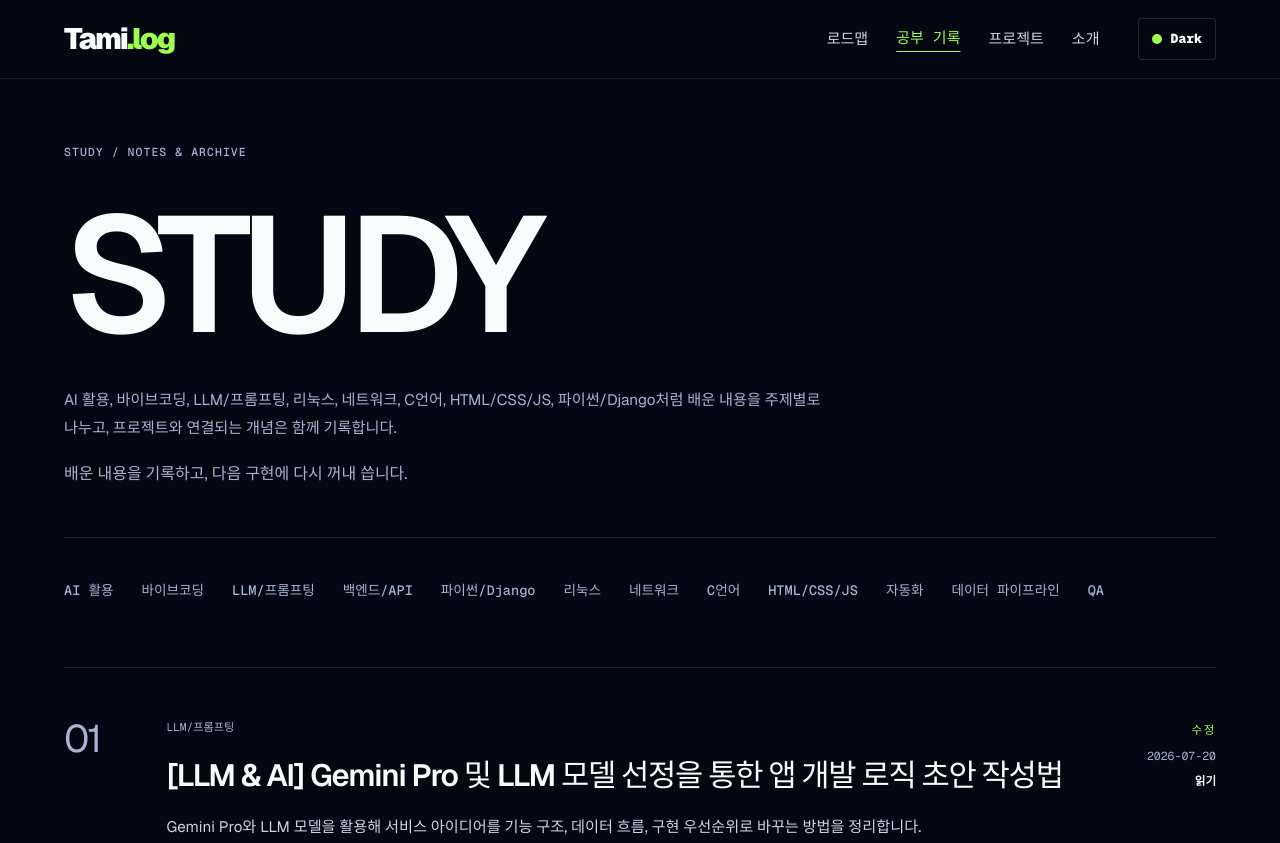
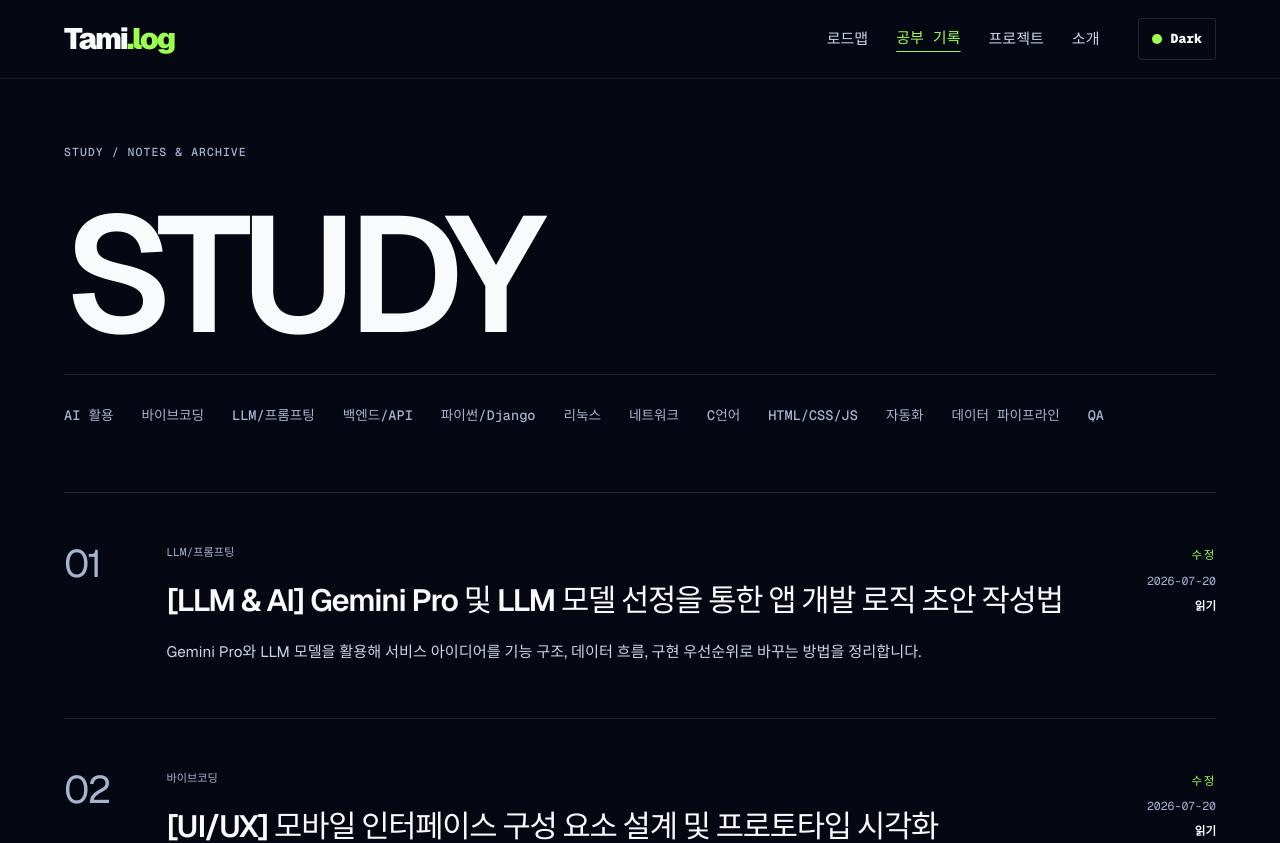
Before and after one commit to tami-bang/tami-bang.github.io, a Next.js app: page /blog in a window 1280 px wide. Shown: the top 843 px of the page. Built offline with nearby package versions, Linux system fonts and the light colour scheme.

Commit message:
fix: 페이지별 텍스트 레이아웃 및 로드맵 sticky 개선 (#80)
- 로드맵 sticky navigation 본문 비침 수정\n- Study Hero 설명 문구 제거\n- 홈 및 프로젝트 목록
description 줄바꿈 기준 통일\n- About Journey description 너비 및 줄바꿈 정리

```diff
--- a/src/app/blog/page.tsx
+++ b/src/app/blog/page.tsx
@@ -15,15 +15,7 @@ export default function BlogPage() {
   return (
     <main className="content-shell editorial-page editorial-subpage editorial-study-page">
       <section className="page-hero">
-        <EditorialPageHeader
-          eyebrow="STUDY / NOTES & ARCHIVE"
-          title="STUDY"
-          description="AI 활용, 바이브코딩, LLM/프롬프팅, 리눅스, 네트워크, C언어, HTML/CSS/JS, 파이썬/Django처럼 배운 내용을 주제별로 나누고, 프로젝트와 연결되는 개념은 함께 기록합니다."
-        >
-          <p className="editorial-page-header__subtitle">
-            배운 내용을 기록하고, 다음 구현에 다시 꺼내 씁니다.
-          </p>
-        </EditorialPageHeader>
+        <EditorialPageHeader eyebrow="STUDY / NOTES & ARCHIVE" title="STUDY" />
 
         <div className="category-strip">
           {studyCategoryItems.map((category) => (
--- a/src/styles/about.css
+++ b/src/styles/about.css
@@ -124,8 +124,8 @@
   display: grid;
   grid-template-columns:
     clamp(92px, 12vw, 160px)
-    minmax(220px, 0.62fr)
-    minmax(360px, 1.25fr);
+    minmax(350px, 1.8fr)
+    minmax(300px, 0.7fr);
   gap: clamp(18px, 3vw, 40px);
   align-items: center;
   min-height: clamp(148px, 17vw, 215px);
@@ -181,7 +181,7 @@
 .journey-board__text {
   position: relative;
   z-index: 2;
-  max-width: 430px;
+  max-width: none;
 }
 
 .journey-board__text span {
--- a/src/styles/editorial.css
+++ b/src/styles/editorial.css
@@ -478,7 +478,7 @@ html:not([data-theme="light"]) .hero-mascot[data-mascot="cat"] img {
 
 .editorial-project__body {
   display: grid;
-  grid-template-columns: 0.7fr 1fr;
+  grid-template-columns: minmax(0, 0.7fr) minmax(0, 1fr);
   gap: clamp(24px, 4vw, 64px);
 }
 
@@ -486,6 +486,8 @@ html:not([data-theme="light"]) .hero-mascot[data-mascot="cat"] img {
   display: flex;
   flex-direction: column;
   align-items: flex-start;
+  width: 100%;
+  min-width: 0;
 }
 
 .editorial-project__category {
@@ -495,12 +497,15 @@ html:not([data-theme="light"]) .hero-mascot[data-mascot="cat"] img {
 }
 
 .editorial-project__copy h3 {
+  width: 100%;
+  min-width: 0;
   margin: 0;
   font-size: clamp(1.05rem, 1.6vw, 1.4rem);
   line-height: 1.55;
   font-weight: 500;
   letter-spacing: -0.03em;
   word-break: keep-all;
+  overflow-wrap: break-word;
 }
 
 .editorial-project__description {
@@ -525,7 +530,7 @@ html:not([data-theme="light"]) .hero-mascot[data-mascot="cat"] img {
   flex-wrap: wrap;
   gap: 6px 14px;
   padding: 0;
-  margin: auto 0 18px;
+  margin: 18px 0 0;
   list-style: none;
   color: var(--text-soft);
   font: 0.68rem/1.8 var(--font-label);
@@ -1086,7 +1091,11 @@ body:has(.editorial-page) .scroll-progress-glow::before {
   margin-bottom: 36px;
 }
 .editorial-study-page .editorial-page-header {
-  margin-bottom: 24px;
+  margin-bottom: 12px;
+  padding-bottom: 18px;
+}
+.editorial-study-page .editorial-page-header h1 {
+  margin-bottom: 0;
 }
 .editorial-subpage .study-list {
   gap: 0;
@@ -1286,6 +1295,9 @@ body:has(.editorial-page) .scroll-progress-glow::before {
 @media (max-width: 720px) {
   .editorial-subpage .editorial-page-header h1 {
     margin-block: 24px;
+  }
+  .editorial-study-page .editorial-page-header h1 {
+    margin-bottom: 0;
   }
   .editorial-page-header__count {
     margin-left: 10px;
@@ -1610,7 +1622,7 @@ html .roadmap-page.editorial-subpage .roadmap-index a[data-active] {
   display: flex;
   flex-wrap: wrap;
   gap: 0 6px;
-  margin: 18px 0 auto;
+  margin: 18px 0 0;
   color: var(--muted);
   font-size: 0.66rem;
   line-height: 1.7;
@@ -1676,6 +1688,12 @@ html .roadmap-page.editorial-subpage .roadmap-index a[data-active] {
 }
 .project-stack--preview .editorial-project__copy h3 {
   overflow: visible;
+}
+.project-stack--preview .editorial-project__tech {
+  margin: 18px 0 0;
+}
+.project-stack--preview .editorial-link {
+  margin-top: 18px;
 }
 
 /* About retains the display and storyboard; only the reading tier changes. */
--- a/src/styles/roadmap.css
+++ b/src/styles/roadmap.css
@@ -151,7 +151,7 @@
 .roadmap-index {
   position: sticky;
   top: 104px;
-  z-index: 49;
+  z-index: 51;
   isolation: isolate;
   display: grid;
   grid-template-columns: repeat(5, 1fr);
```
